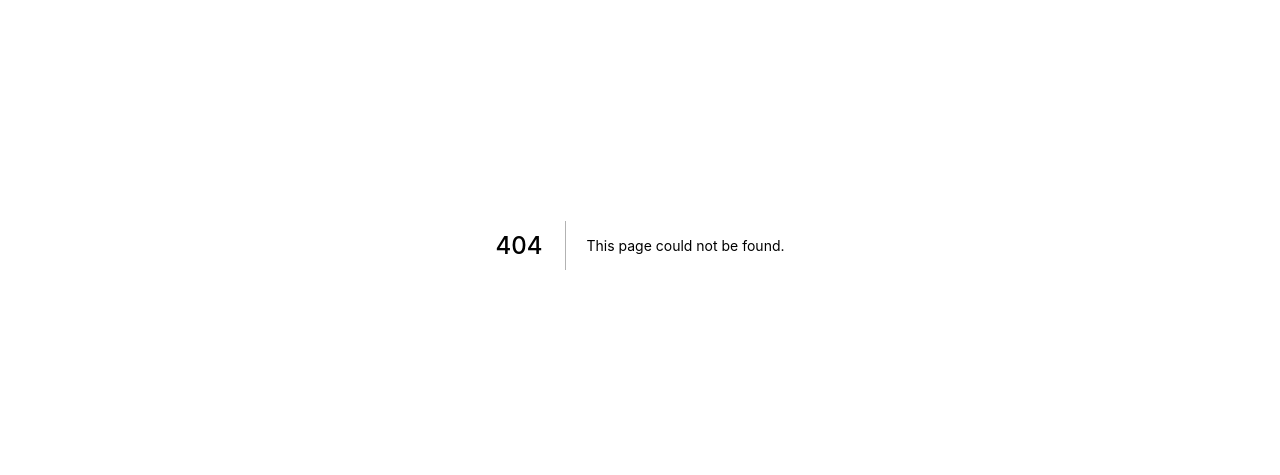
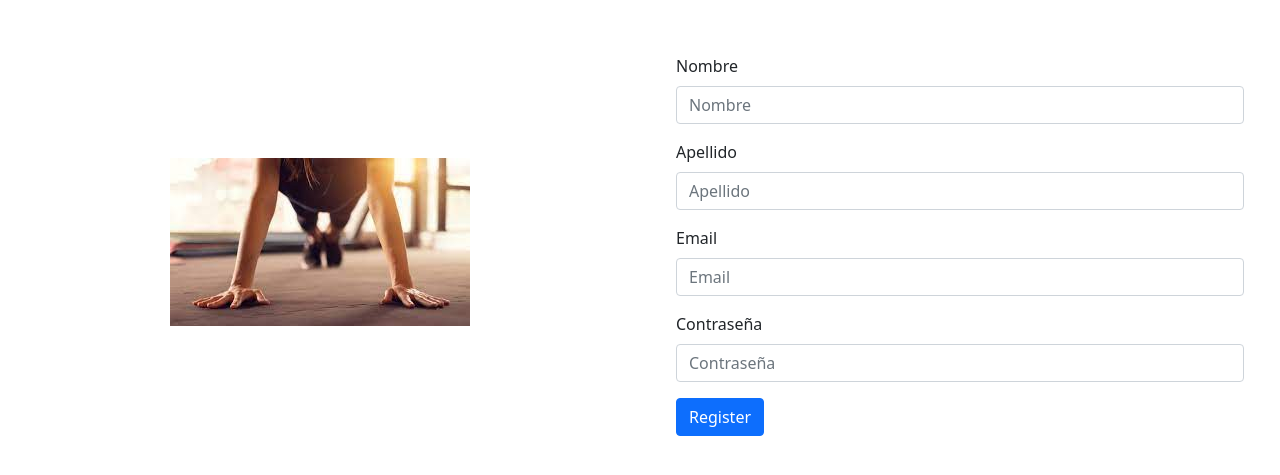
Before and after one commit to jrdnbrj/gym-client, a Next.js app: page /register in a window 1280 px wide. Before the commit this address had no page. Shown: the part 155-630 px from the top of the page. Built offline with nearby package versions, Linux system fonts and the light colour scheme.

Commit message:
Add simple register page (non functional).

```diff
--- /dev/null
+++ b/src/pages/register.tsx
@@ -0,0 +1,63 @@
+import Col from "react-bootstrap/Col";
+import Row from "react-bootstrap/Row";
+import Form from "react-bootstrap/Form";
+import FormGroup from "react-bootstrap/FormGroup";
+import FormLabel from "react-bootstrap/FormLabel";
+import FormControl from "react-bootstrap/FormControl";
+import Container from "react-bootstrap/Container";
+import Button from "react-bootstrap/Button";
+import Image from "next/image";
+import workoutImage from "../../public/workout.jpeg";
+
+export interface RegisterProps {}
+export interface RegisterFormProps {}
+
+const RegisterForm = (_props: RegisterFormProps): JSX.Element => {
+    return (
+        <Container>
+            <Form>
+                <FormGroup controlId="registerFormFirstName" className="mb-3">
+                    <FormLabel>Nombre</FormLabel>
+                    <FormControl type="text" placeholder="Nombre" />
+                </FormGroup>
+
+                <FormGroup controlId="registerFormLastName" className="mb-3">
+                    <FormLabel>Apellido</FormLabel>
+                    <FormControl type="text" placeholder="Apellido" />
+                </FormGroup>
+
+                <FormGroup controlId="registerFormEmail" className="mb-3">
+                    <FormLabel>Email</FormLabel>
+                    <FormControl type="email" placeholder="Email" />
+                </FormGroup>
+
+                <FormGroup controlId="registerFormPassword" className="mb-3">
+                    <FormLabel>Contraseña</FormLabel>
+                    <FormControl type="password" placeholder="Contraseña" />
+                </FormGroup>
+            </Form>
+
+            <Button variant="primary" type="submit">
+                Register
+            </Button>
+        </Container>
+    );
+};
+
+const Register = (_props: RegisterProps): JSX.Element => {
+    return (
+        <Container fluid>
+            <Row md={2} sm={1} className="vh-100 align-items-center">
+                {/* Hide on smaller than medium screens.*/}
+                <Col className="d-none d-md-block text-center">
+                    <Image src={workoutImage} alt="imagen ejercicio" />
+                </Col>
+                <Col>
+                    <RegisterForm />
+                </Col>
+            </Row>
+        </Container>
+    );
+};
+
+export default Register;
```
